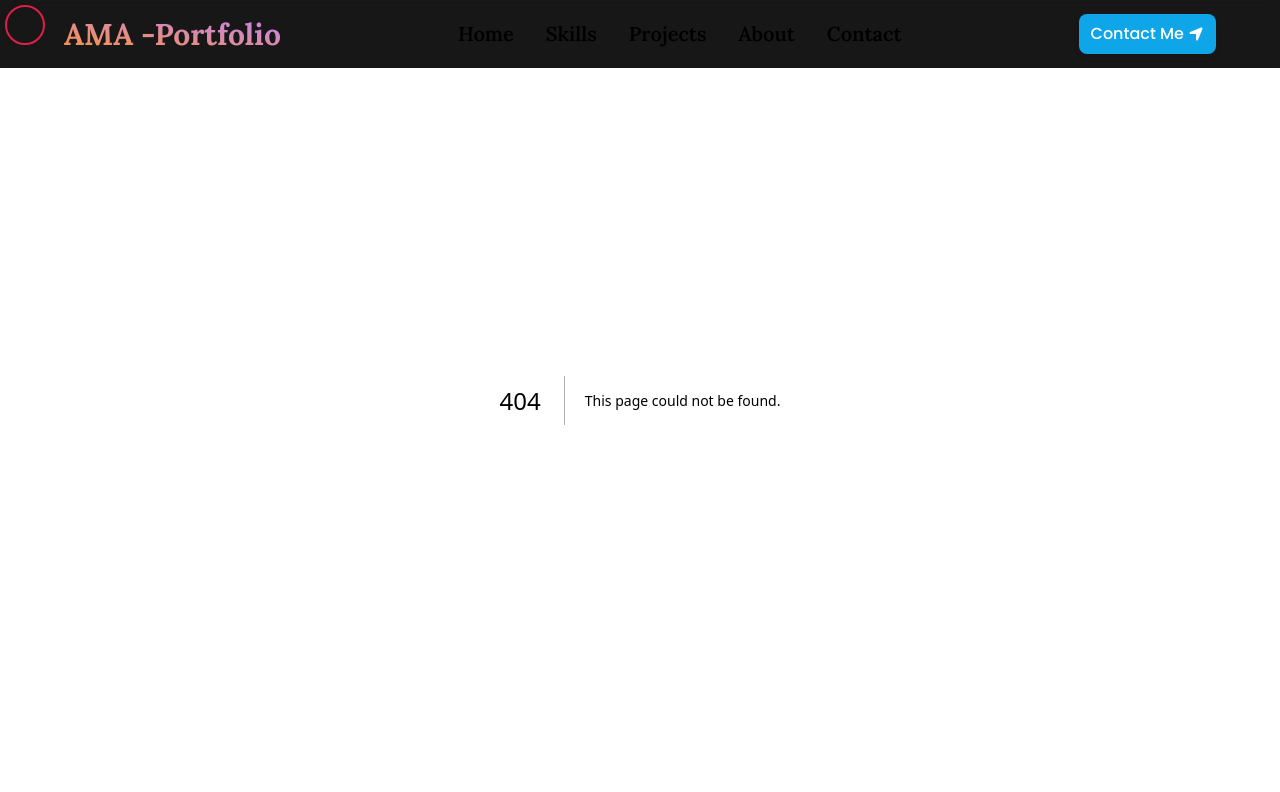
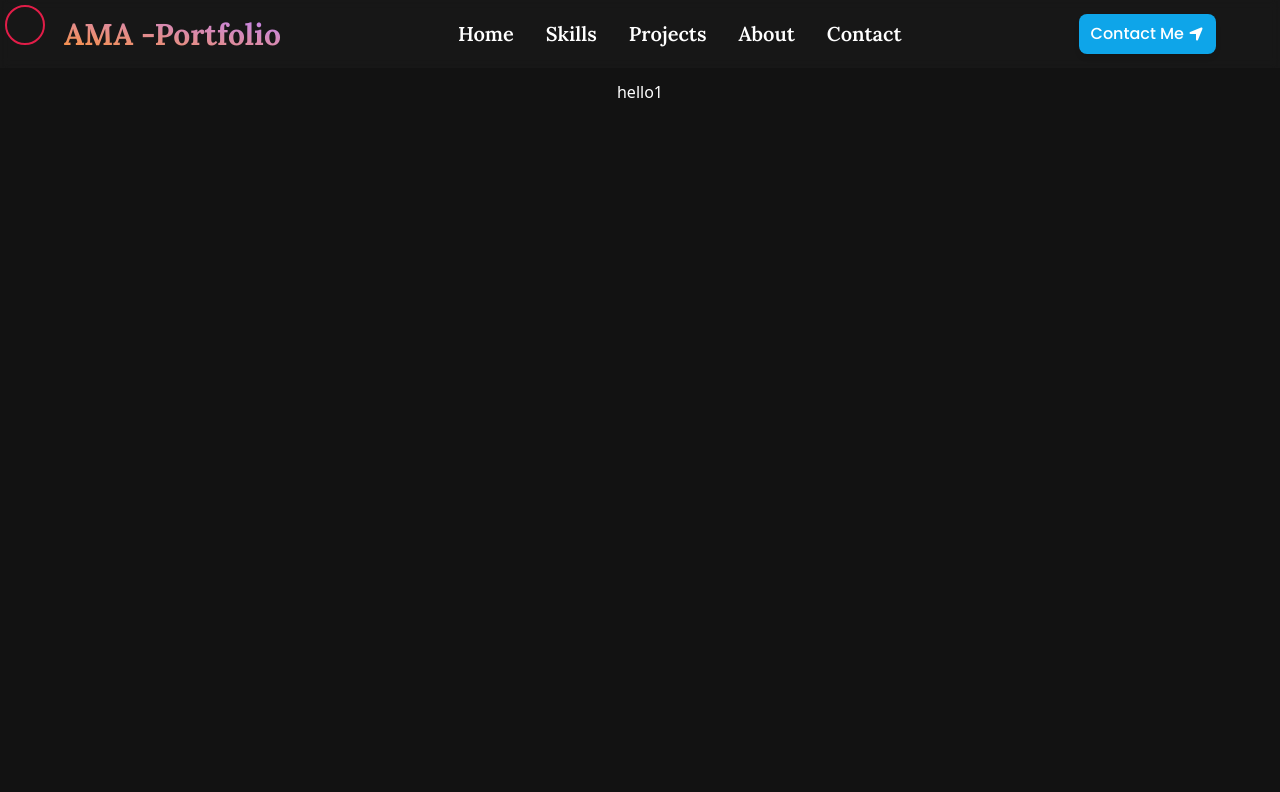
Before and after one commit to AungMyoAye101/Simple-portfolio, a Next.js app: page /project/1 in a window 1280 px wide. Before the commit this address had no page. Shown: the top 792 px of the page. Built offline with nearby package versions, Linux system fonts and the light colour scheme.

Commit message:
add project detail page

```diff
--- /dev/null
+++ b/src/app/project/[id]/page.tsx
@@ -0,0 +1,11 @@
+import React from "react";
+
+const page = ({ params }: { params: { id: number } }) => {
+  return (
+    <section className="section-container">
+      <h1>hello{params.id}</h1>
+    </section>
+  );
+};
+
+export default page;
--- a/src/components/NavBar.tsx
+++ b/src/components/NavBar.tsx
@@ -28,7 +28,7 @@ const NavBar = () => {
           </h1>
         </div>
         <div className="hidden md:flex items-center  text-xl font-lora font-semibold ">
-          <a href="#" className="bg-gradient-text">
+          <a href="/" className="bg-gradient-text">
             Home
           </a>
           <a href="#skill" className="bg-gradient-text">
```
